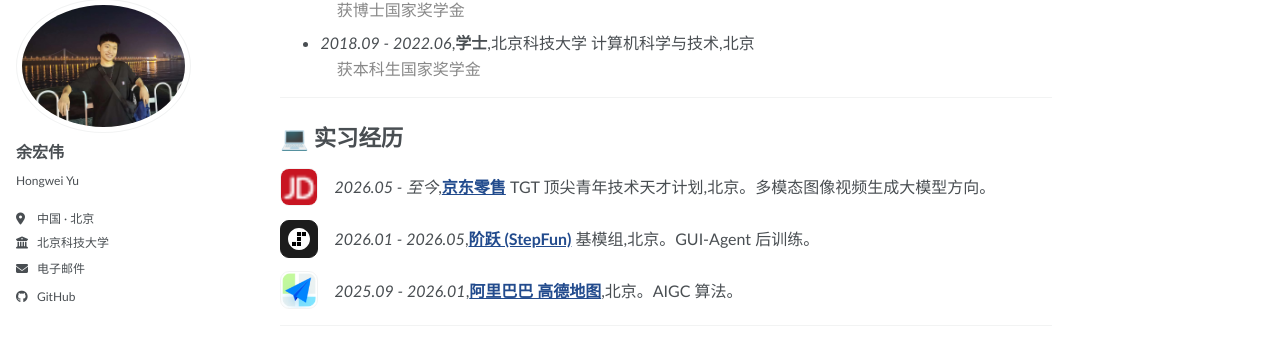
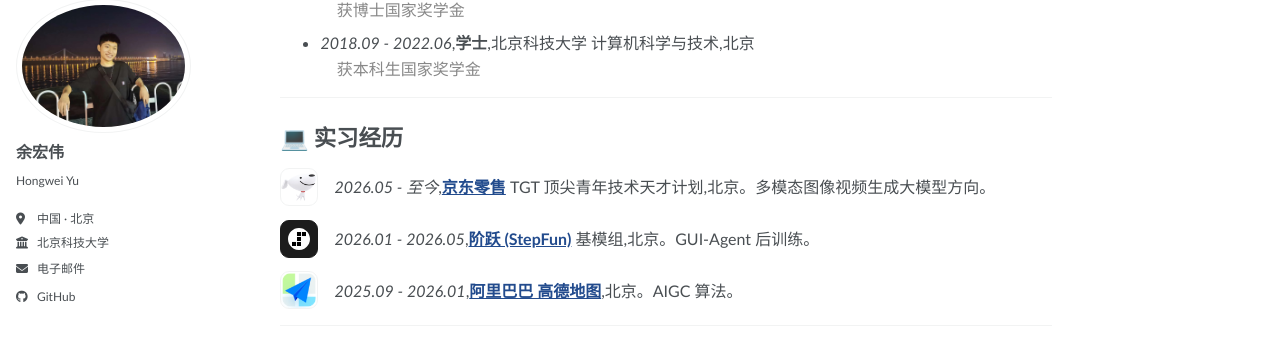
Before and after one commit to yuhongwei22/yuhongwei22.github.io, a Jekyll site: the page built from _pages/about.md, in a window 1280 px wide and 900 px high, scrolled down 770 px. Shown: the part 91-443 px from the top of the window. Built offline with Jekyll 4.4.1, drawn with Linux system fonts in a browser that asks for light colours; a style sheet for code colours, icons or effects is not loaded.

Commit message:
fix: replace JD favicon with high-resolution Joy logo

```diff
--- a/_pages/about.md
+++ b/_pages/about.md
@@ -51,7 +51,7 @@ redirect_from:
 
 <ul class="internship-list">
   <li>
-    <span class="company-logo"><img src="/images/companies/jd.png" alt="京东标志" width="48" height="48" loading="lazy"></span>
+    <span class="company-logo"><img src="/images/companies/jd-joy.png" alt="京东 Joy 标志" width="256" height="256" loading="lazy"></span>
     <span><em>2026.05 - 至今</em>,<a href="https://www.jd.com/"><strong>京东零售</strong></a> TGT 顶尖青年技术天才计划,北京。多模态图像视频生成大模型方向。</span>
   </li>
   <li>
```
Also changed, not shown: images/companies/jd-joy.png (added), images/companies/jd.png (deleted).
